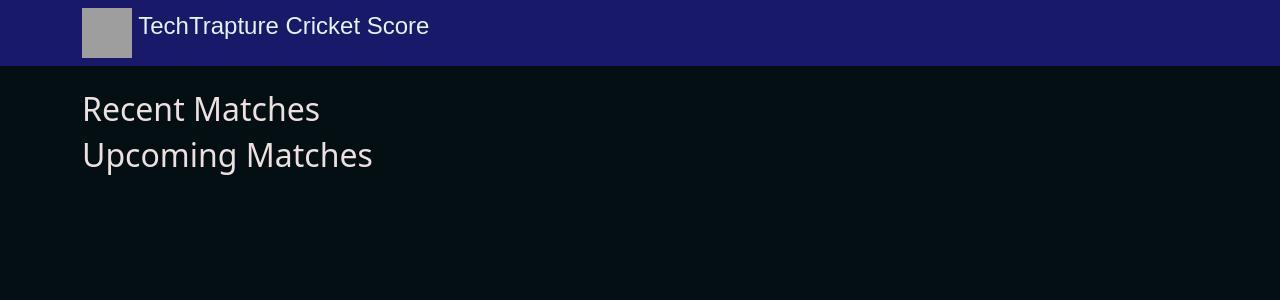
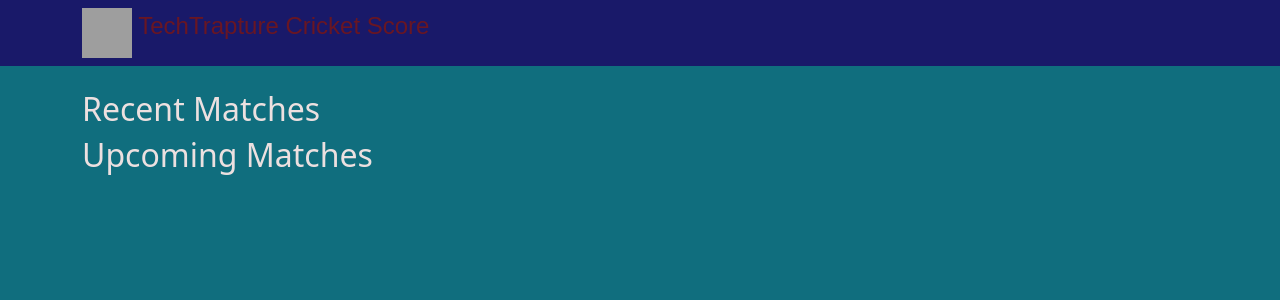
Before and after one commit to mathankrish/real-time-crick-score-app, a Flask app: page / in a window 1280 px wide. Shown: the top 300 px of the page. Run offline with Flask 3, Linux system fonts and the light colour scheme; data that the repository does not hold is empty; grey boxes are pictures that could not be loaded.

Commit message:
ColorChange

```diff
--- a/templates/index.html
+++ b/templates/index.html
@@ -13,14 +13,14 @@
         }
         .top-bar {
             background-color: rgb(25, 25, 105); /* Change the background color */
-            color: #e7f1f4; /* Change the text color */
+            color: #691623; /* Change the text color */
             padding: 8px;
             font-size: 24px;
             font-family: Arial, sans-serif; /* Change the font family */
 
         }
         body {
-            background-color: #030f13; /* Change the overall background color */
+            background-color: #106e7e; /* Change the overall background color */
             color: #ece0e0; /* Change the overall text color */
         }
         .custom-card {
```
